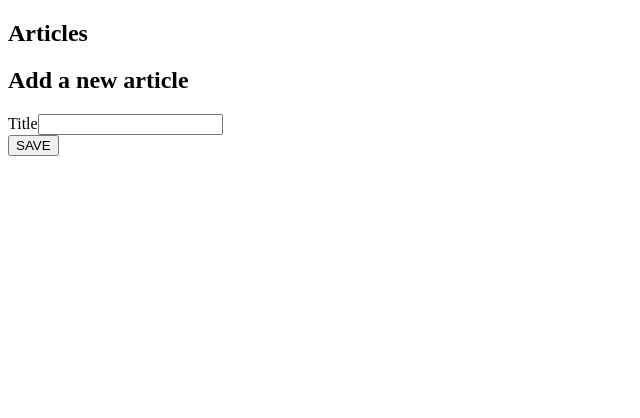
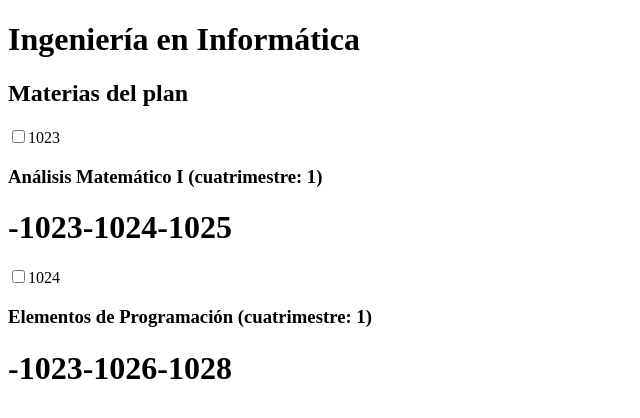
Before and after one commit to hshugo/plan-estudio, a React app: page / in a window 1280 px wide. Shown: the top 418 px of the page, without its empty margins (0-640 px from the left). Built offline with nearby package versions, Linux system fonts and the light colour scheme.

Commit message:
Add new class to correlatives

```diff
--- a/actions/index.js
+++ b/actions/index.js
@@ -1,2 +1,3 @@
-import {ADD_ARTICLE} from "../constants/action-types"
+import {ADD_ARTICLE, ADD_SUBJECT} from "../constants/action-types"
 export const addArticle = article => ({ type: ADD_ARTICLE, payload: article });
+export const addMateria = materia => ({ type: ADD_SUBJECT, payload: materia });
--- a/components/Codigo.js
+++ b/components/Codigo.js
@@ -1,15 +1,24 @@
 import React, {Component} from 'react';
+import { connect } from "react-redux";
+const mapStateToProps = state => {
+    console.log("NUEVAS: ", state);
+  return { materias: state.materias };
+};
 
-export default class Codigo extends Component {
-
+class Codigo_ extends Component {
     constructor(){
         super();
     }
     render () {
         return (
-            <span className="codigo_materia">
-                {this.props.codigo}
+            <span className={this.props.materias.filter(m=>m.codigo==this.props.codigo).length? 'active':'inactive'} >
+                -{this.props.codigo}
             </span>
+
         )
     }
 }
+
+
+const Codigo = connect(mapStateToProps)(Codigo_);
+export default Codigo;
--- a/components/Correlativas.js
+++ b/components/Correlativas.js
@@ -5,12 +5,6 @@ export default class Correlativas extends Component {
 
     constructor(){
         super();
-        //console.log("props recibidas: ",props);
-        /*
-        this.setState({
-            plan
-        });
-        */
     }
     render () {
         const codigos= this.props.codigos || [];
--- a/components/Form.js
+++ b/components/Form.js
@@ -24,6 +24,7 @@ class ConnectedForm extends Component {
     event.preventDefault();
     const { title } = this.state;
     const id = uuidv1();
+    console.log(id);
     this.props.addArticle({ title, id });
     this.setState({ title: "" });
   }
--- a/components/PlanMateria.js
+++ b/components/PlanMateria.js
@@ -1,12 +1,36 @@
 import React, {Component} from 'react';
+import { connect } from "react-redux";
 import PropTypes from 'prop-types';
+import uuidv1 from "uuid";
 import Correlativas from './Correlativas';
-export default class PlanMateria extends Component {
+import { addMateria } from "../actions/index";
+
+const mapDispatchToProps = dispatch => {
+  return {
+    addMateria: materia => dispatch(addMateria(materia))
+  };
+};
+
+class PlanMateria_ extends Component {
+    constructor() {
+      super();
+      this.state = {
+        codigo: ""
+      };
+      this.handleChange = this.handleChange.bind(this);
+    }
+
+    handleChange(event) {
+      this.setState({ [event.target.value]: event.target.value });
+      const codigo =event.target.value;
+      this.props.addMateria({ codigo });
+    }
     render () {
         const materia = this.props.materia;
 
         return (
             <div className="plan__materia">
+                <input type="checkbox" onChange={this.handleChange} value={materia.codigo}/>{materia.codigo}
                 <h3>{materia.nombre} (cuatrimestre: {materia.cuatrimestre})</h3>
                 <Correlativas codigos={materia.correlativas} />
             </div>
@@ -14,6 +38,5 @@ export default class PlanMateria extends Component {
     }
 }
 
-PlanMateria.propTypes = {
-    materia: PropTypes.object.isRequired
-};
+const PlanMateria = connect(null, mapDispatchToProps)(PlanMateria_);
+export default PlanMateria;
--- a/constants/action-types.js
+++ b/constants/action-types.js
@@ -1,2 +1,3 @@
 // src/js/constants/action-types.js
 export const ADD_ARTICLE = "ADD_ARTICLE";
+export const ADD_SUBJECT = "ADD_SUBJECT";
--- a/containers/PlanContainer.js
+++ b/containers/PlanContainer.js
@@ -37,14 +37,14 @@ function fetchPlan(id, callback) {
             {   codigo: '1023',
                 nombre: 'Análisis Matemático I',
                 cuatrimestre: 1,
-                correlativas: [1,2,3],
+                correlativas: [1023,1024,1025],
                 horas: 8
             },
             {
                 codigo: '1024',
                 nombre: 'Elementos de Programación',
                 cuatrimestre: 1,
-                correlativas: [4,5,6],
+                correlativas: [1023,1026,1028],
                 horas: 8
             }
         ]
@@ -53,5 +53,5 @@ function fetchPlan(id, callback) {
 
     setTimeout(() => {
         callback(data);
-    }, 3000);
+    }, 1000);
 }
--- a/index.js
+++ b/index.js
@@ -1,8 +1,8 @@
 import React from 'react';
 import ReactDOM from 'react-dom';
 import { Provider } from "react-redux";
-import App from './containers/App2';
-//import App from './containers/App';
+//import App from './containers/App2';
+import App from './containers/App';
 
 import store from "./store/index";
 //import { addArticle } from "./actions/index";
--- a/reducers/index.js
+++ b/reducers/index.js
@@ -1,12 +1,15 @@
-import {ADD_ARTICLE} from "../constants/action-types"
+import {ADD_ARTICLE,ADD_SUBJECT} from "../constants/action-types"
 const initialState = {
-  articles: []
+  articles: [],
+  materias:[]
 };
 
 const rootReducer = (state = initialState, action) => {
   switch (action.type) {
     case ADD_ARTICLE:
       return { ...state, articles: [...state.articles, action.payload] };
+    case ADD_SUBJECT:
+      return { ...state, materias: [...state.materias, action.payload] };
     default:
       return state;
   }
```
